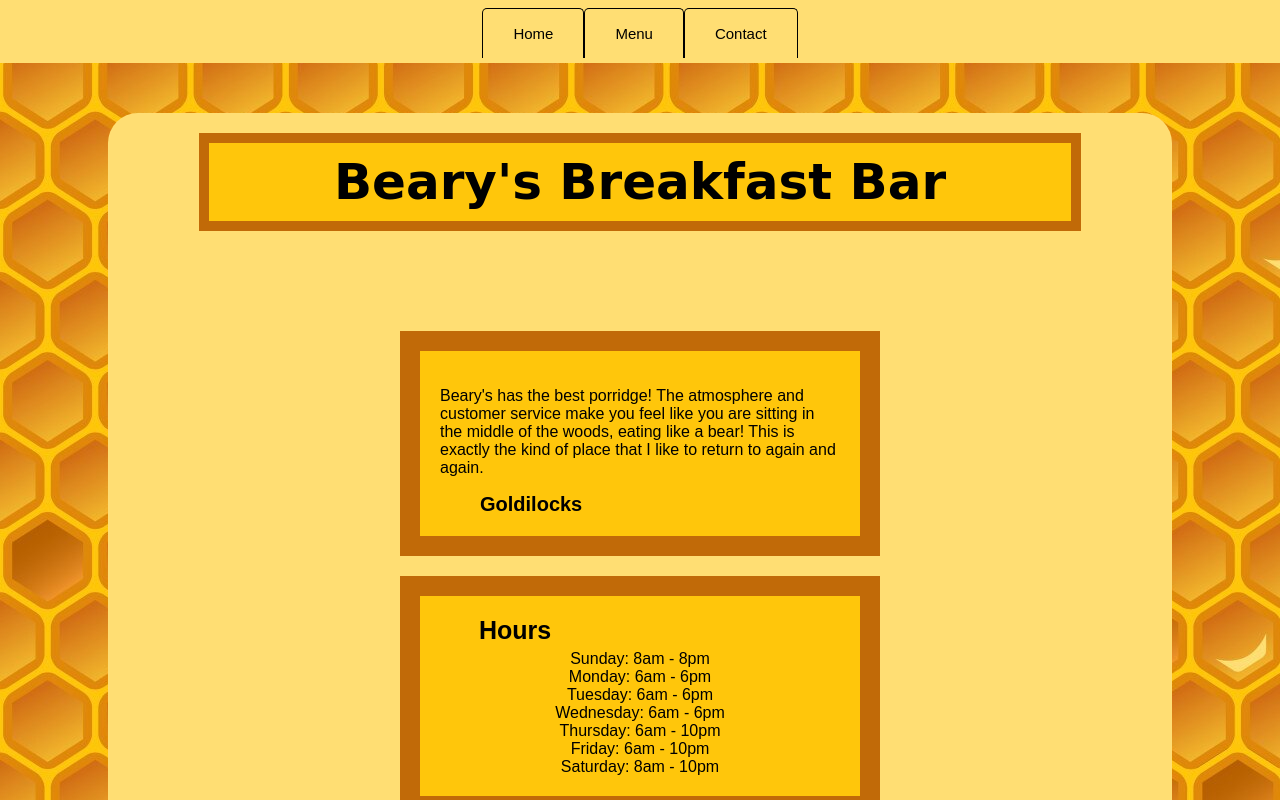
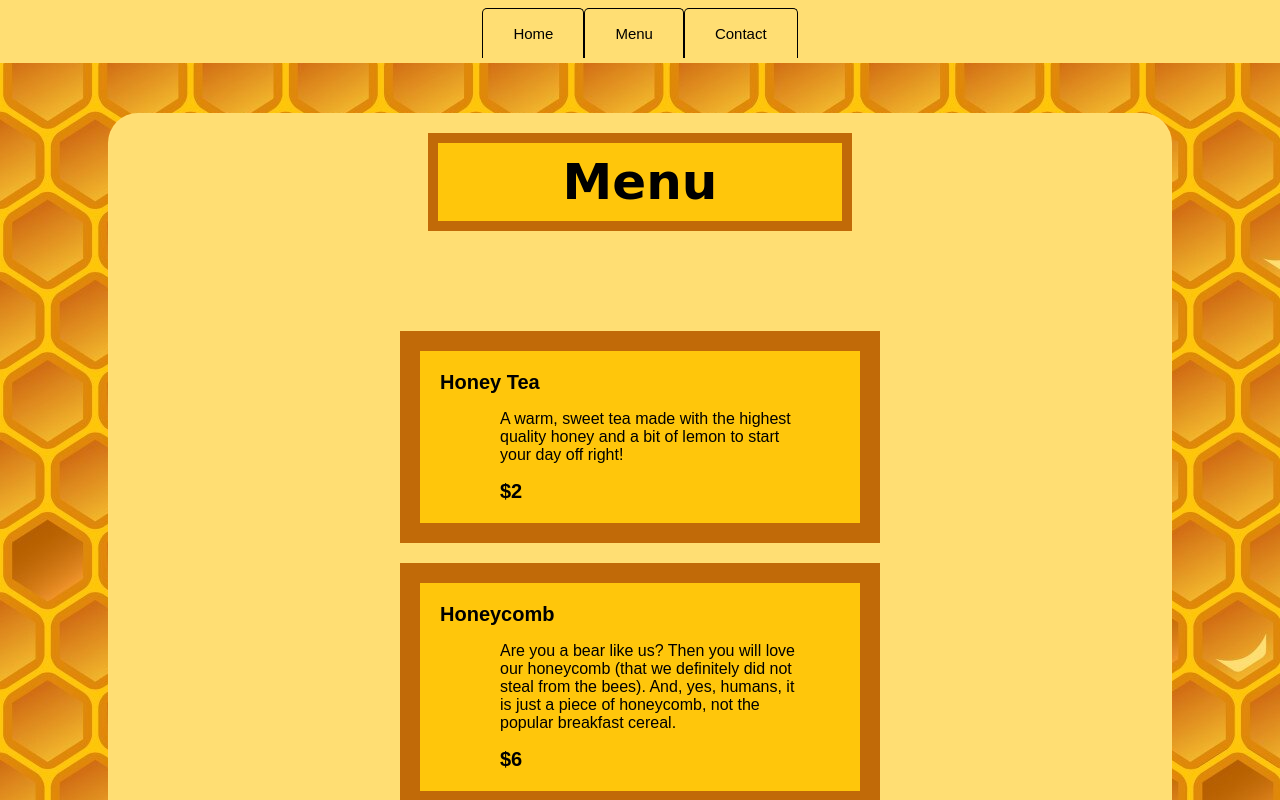
Before and after one commit to Derek-Lim/restaurant-page, a website built with webpack: page dist/index.html in a window 1280 px wide. Both pictures are taken after a click on the button "Menu". Shown: the top 800 px of the page. Built offline with nearby package versions, Linux system fonts and the light colour scheme.

Commit message:
Create menu page and add style.

```diff
--- a/src/home.js
+++ b/src/home.js
@@ -16,7 +16,7 @@ export default function homePage() {
     //Add text for description
     const descriptionText = document.createElement('p');
     descriptionText.classList.add('text');
-    descriptionText.textContent = "Beary's has the best porridge! The atmosphere and customer service make you feel like you are sitting in the middle of the woods, eating like a bear! This is exactly the kind of place that I like to return to again and again."
+    descriptionText.textContent = "Beary's has the best honeycomb! The atmosphere and customer service make you feel like you are sitting in the middle of the woods, eating like a bear! This is exactly the kind of place that I like to return to again and again."
     description.append(descriptionText);
     //Add author for text
     const descriptionAuthor = document.createElement('div');
--- a/src/index.js
+++ b/src/index.js
@@ -1,5 +1,6 @@
 import './style.css';
 import homePage from './home.js';
+import menuPage from './menu.js';
 import contactPage from './contact.js';
 
 document.body.append(header());
@@ -39,7 +40,7 @@ function footer() {
     footer.append(a);
     //Add link to background image
     const a1 = document.createElement('a');
-    a1.href = 'https://www.freepik.com/vectors/food';
+    a1.href = 'https://www.freepik.com/vector/food';
     a1.textContent = 'Background image created by dgim-studio - www.freepik.com';
     footer.append(a1);
 
@@ -68,6 +69,28 @@ homeButton.addEventListener('click', () => {
     document.body.append(footer());
 });
 
+const menuButton = document.querySelector('.menu');
+
+menuButton.addEventListener('click', () => {
+    //remove everything inside div#content
+    const one = document.querySelector('.one');
+    one.remove();
+    const two = document.querySelector('.two');
+    two.remove();
+    const three = document.querySelector('.three');
+    three.remove();
+    const four = document.querySelector('.four');
+    four.remove();
+    //insert "home" content into div#content
+    document.body.append(menuPage());
+
+    //remove footer
+    const previousFooter = document.querySelector('footer');
+    previousFooter.remove();
+    //create footer
+    document.body.append(footer());
+})
+
 const contactButton = document.querySelector('.contact');
 
 contactButton.addEventListener('click', () => {
--- /dev/null
+++ b/src/menu.js
@@ -0,0 +1,75 @@
+export default function menuPage() {
+    const content = document.querySelector('#content');
+
+    //Add title
+    const title = document.createElement('div');
+    title.classList.add('title');
+    title.classList.add('one');
+    title.textContent = 'Menu';
+    content.append(title);
+
+    //Add menu item 1
+    const itemOne = document.createElement('div');
+    itemOne.classList.add('honey-tea');
+    itemOne.classList.add('two');
+    content.append(itemOne);
+    //Add item name
+    const itemOneName = document.createElement('div');
+    itemOneName.classList.add('heading');
+    itemOneName.textContent = 'Honey Tea';
+    itemOne.append(itemOneName);
+    //Add item description
+    const itemOneDescription = document.createElement('p');
+    itemOneDescription.classList.add('description');
+    itemOneDescription.textContent = 'A warm, sweet tea made with the highest quality honey and a bit of lemon to start your day off right!'
+    itemOne.append(itemOneDescription);
+    //Add item price
+    const itemOnePrice = document.createElement('div');
+    itemOnePrice.classList.add('price');
+    itemOnePrice.textContent = '$2';
+    itemOne.append(itemOnePrice);
+
+    //Add menu item 2
+    const itemTwo = document.createElement('div');
+    itemTwo.classList.add('honeycomb');
+    itemTwo.classList.add('three');
+    content.append(itemTwo);
+    //Add item name
+    const itemTwoName = document.createElement('div');
+    itemTwoName.classList.add('heading');
+    itemTwoName.textContent = 'Honeycomb';
+    itemTwo.append(itemTwoName);
+    //Add item description
+    const itemTwoDescription = document.createElement('p');
+    itemTwoDescription.classList.add('description');
+    itemTwoDescription.textContent = 'Are you a bear like us? Then you will love our honeycomb (that we definitely did not steal from the bees). And, yes, humans, it is just a piece of honeycomb, not the popular breakfast cereal.'
+    itemTwo.append(itemTwoDescription);
+    //Add item price
+    const itemTwoPrice = document.createElement('div');
+    itemTwoPrice.classList.add('price');
+    itemTwoPrice.textContent = '$6';
+    itemTwo.append(itemTwoPrice);
+
+    //Add menu item 3
+    const itemThree = document.createElement('div');
+    itemThree.classList.add('beary-bowl');
+    itemThree.classList.add('four');
+    content.append(itemThree);
+    //Add item name
+    const itemThreeName = document.createElement('div');
+    itemThreeName.classList.add('heading');
+    itemThreeName.textContent = 'Beary Bowl';
+    itemThree.append(itemThreeName);
+    //Add item description
+    const itemThreeDescription = document.createElement('p');
+    itemThreeDescription.classList.add('description');
+    itemThreeDescription.textContent = 'Get a big ole bowl of our berries! Side of honey is $1 extra.'
+    itemThree.append(itemThreeDescription);
+    //Add item price
+    const itemThreePrice = document.createElement('div');
+    itemThreePrice.classList.add('price');
+    itemThreePrice.textContent = '$7';
+    itemThree.append(itemThreePrice);
+
+    return content;
+}
--- a/src/style.css
+++ b/src/style.css
@@ -140,3 +140,25 @@ div.four.waiter > div.content {
     position: relative;
     left: 50px;
 }
+
+div.two.honey-tea > div.heading,
+div.three.honeycomb > div.heading,
+div.four.beary-bowl > div.heading {
+    font-size: 20px;
+    font-weight: 900;
+}
+
+div.two.honey-tea > p,
+div.three.honeycomb > p,
+div.four.beary-bowl > p {
+    padding: 0px 40px 0px 60px;
+}
+
+div.two.honey-tea > div.price,
+div.three.honeycomb > div.price,
+div.four.beary-bowl > div.price {
+    position: relative;
+    left: 60px;
+    font-size: 20px;
+    font-weight: 900;
+}
```
Also changed, not shown: dist/main.js.
